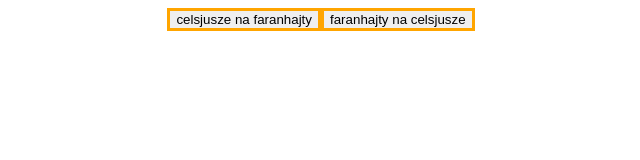
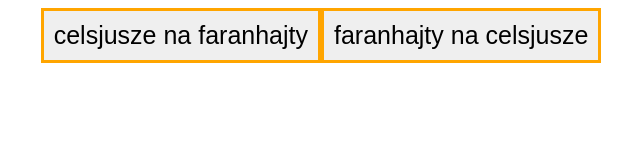
Before and after one commit to balanCORE/8.3-Functions, a website: page index.html in a window 1280 px wide. Shown: the whole page, without its empty margins (319-959 px from the left). Drawn offline with Linux system fonts and the light colour scheme.

Commit message:
all new one

```diff
--- a/sass/style.scss
+++ b/sass/style.scss
@@ -1,3 +1,4 @@
+* {font-size: 25px;}
 body {
 	display: flex;
 	justify-content: center;
@@ -8,6 +9,7 @@ body {
 	}
 	div {
 		button {
+			padding: 10px;
 			border: 3px solid orange;
 		}
 	}
```
Also changed, not shown: css/style.css.
